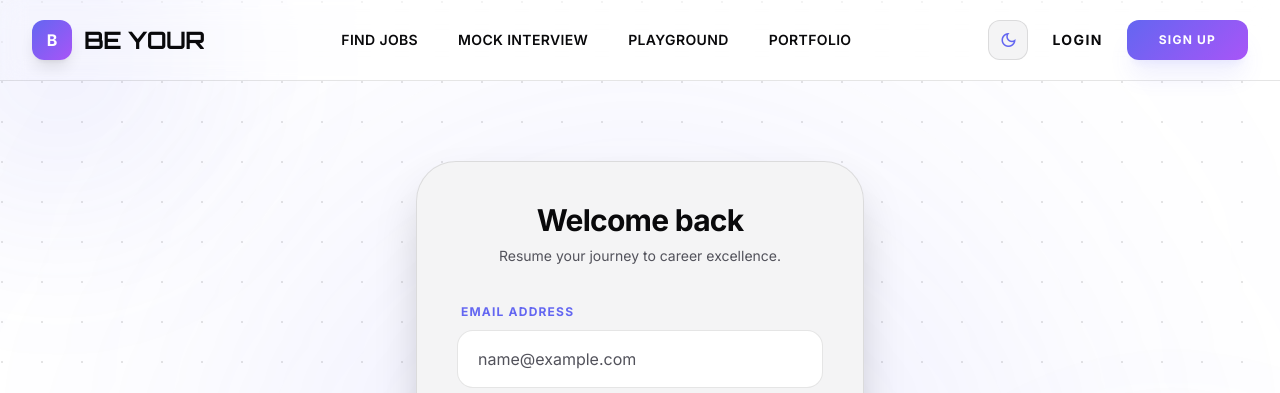
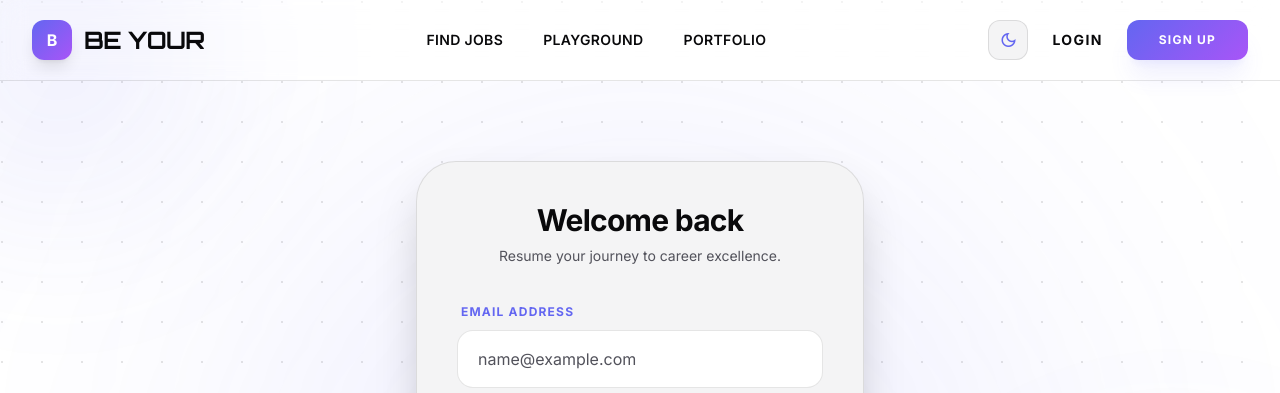
Before and after one commit to VishalBHANOPIYA/Be_your-, a Flask app: a page that uses app/templates/base.html in a window 1280 px wide; the page is wider, and only the part inside the window is pictured. Shown: the top 393 px of that part. Run offline with Flask 3, Linux system fonts and the light colour scheme; parts of the project's set-up code (start-up, migrations or seed data) failed here and were passed over; some libraries are stand-ins or nearby versions.

Commit message:
Remove Mock Interview link from top navigation header in base.html as requested

```diff
--- a/app/templates/base.html
+++ b/app/templates/base.html
@@ -125,7 +125,6 @@
 
             <nav class="hidden lg:flex items-center gap-10 text-sm font-semibold tracking-wide uppercase text-on-surface/60">
                 <a href="{{ url_for('jobs.list_jobs') }}" class="nav-link hover:text-primary transition-colors">Find Jobs</a>
-                <a href="{{ url_for('ai.start_interview') }}" class="nav-link hover:text-primary transition-colors">Mock Interview</a>
                 <a href="{{ url_for('playground.dashboard') }}" class="nav-link hover:text-primary transition-colors">Playground</a>
                 <a href="{{ url_for('portfolio.portfolio_dashboard') }}" class="nav-link hover:text-primary transition-colors">Portfolio</a>
             </nav>
```
